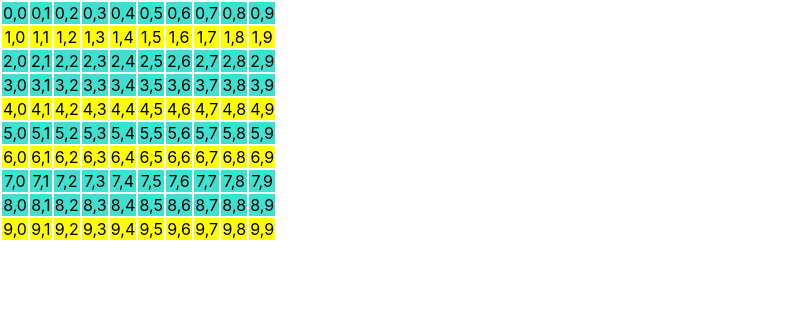
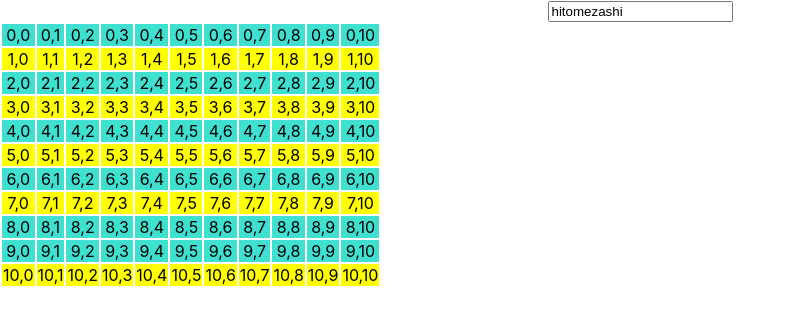
Before and after one commit to m0idodyr/hitomezashi-pattern-generator, a React (Create React App) app: page / in a window 1280 px wide. Shown: the top 324 px of the page, without its empty margins (0-794 px from the left). Built offline with nearby package versions, Linux system fonts and the light colour scheme.

Commit message:
Dynamic phrase input and component update

```diff
--- a/src/App.js
+++ b/src/App.js
@@ -1,10 +1,11 @@
 import './App.css'
-import Matrix from './components/Matrix';
+import Canvas from './components/Canvas';
 
 function App() {
+
   return (
     <div className="App">
-      <Matrix stringInput={"nakkipitsa"}/>
+      <Canvas />
     </div>
   );
 }
--- /dev/null
+++ b/src/components/Canvas.js
@@ -0,0 +1,28 @@
+import React, { Component } from 'react';
+import Matrix from './Matrix';
+
+class Canvas extends Component {
+
+  constructor(props) {
+      super(props)
+      this.state = {
+
+      }
+  }
+
+  componentDidMount () {
+    console.log("Canvas compontentDidMount")
+  }
+
+
+  render () {
+    return (
+        <div className="Canvas">
+            <Matrix />
+        </div>
+
+    )
+  }
+}
+
+export default Canvas;
--- a/src/components/Matrix.js
+++ b/src/components/Matrix.js
@@ -1,4 +1,4 @@
-import React, { Component } from 'react';
+import React, { Component, useEffect } from 'react';
 
 class Matrix extends Component {
 
@@ -6,11 +6,13 @@ class Matrix extends Component {
       super(props)
       this.inputStringToCharArrayParser = this.inputStringToCharArrayParser.bind(this)
       this.characterArrayToBooleanParser = this.characterArrayToBooleanParser.bind(this)
-      this.booleanArray = this.booleanArray.bind(this)
       this.state = {
-        stringInput: props.stringInput,
-        hitomezashiTable: [],
+        stringInput: "hitomezashi",
       }
+  }
+
+  componentDidMount () {
+
   }
 
   inputStringToCharArrayParser (stringInput) {
@@ -69,11 +71,12 @@ class Matrix extends Component {
     return table
   }
 
-  booleanArray(){
-    console.log(this.characterArrayToBooleanParser(this.inputStringToCharArrayParser(this.state.stringInput)))
+  onSubmit(e) {
+    this.setState({
+      stringInput: e.target.value
+    })
+    console.log(this.state.stringInput)
   }
-
-
 
   render () {
     let charArray = this.inputStringToCharArrayParser(this.state.stringInput)
@@ -82,11 +85,11 @@ class Matrix extends Component {
     let table = this.mappingTwoDimensionalArray(twoDimensionalArray, booleanArray)
     return (
       <div>
+        <input value={this.state.stringInput} onChange={e => this.onSubmit(e)} />
         <table className = "table">{table}</table>
       </div>
     )
   }
-
 }
 
 export default Matrix;
```
